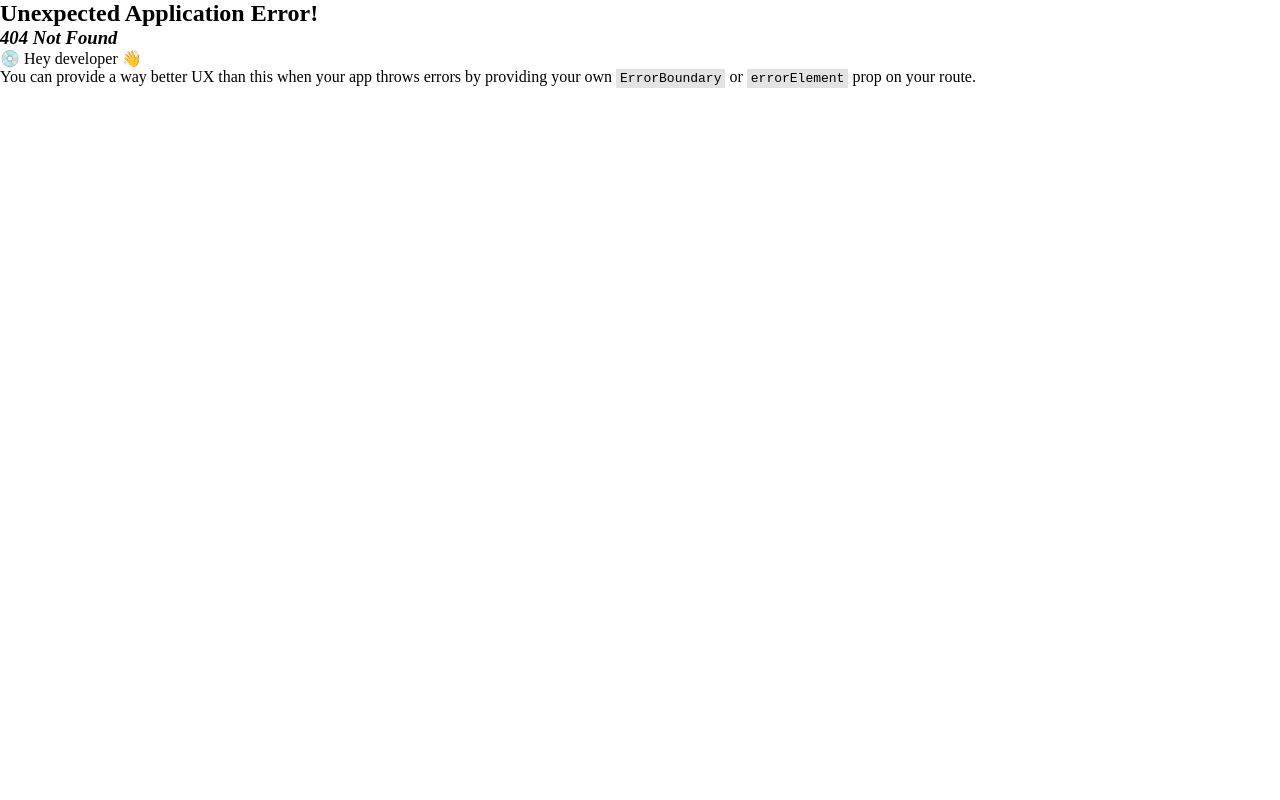
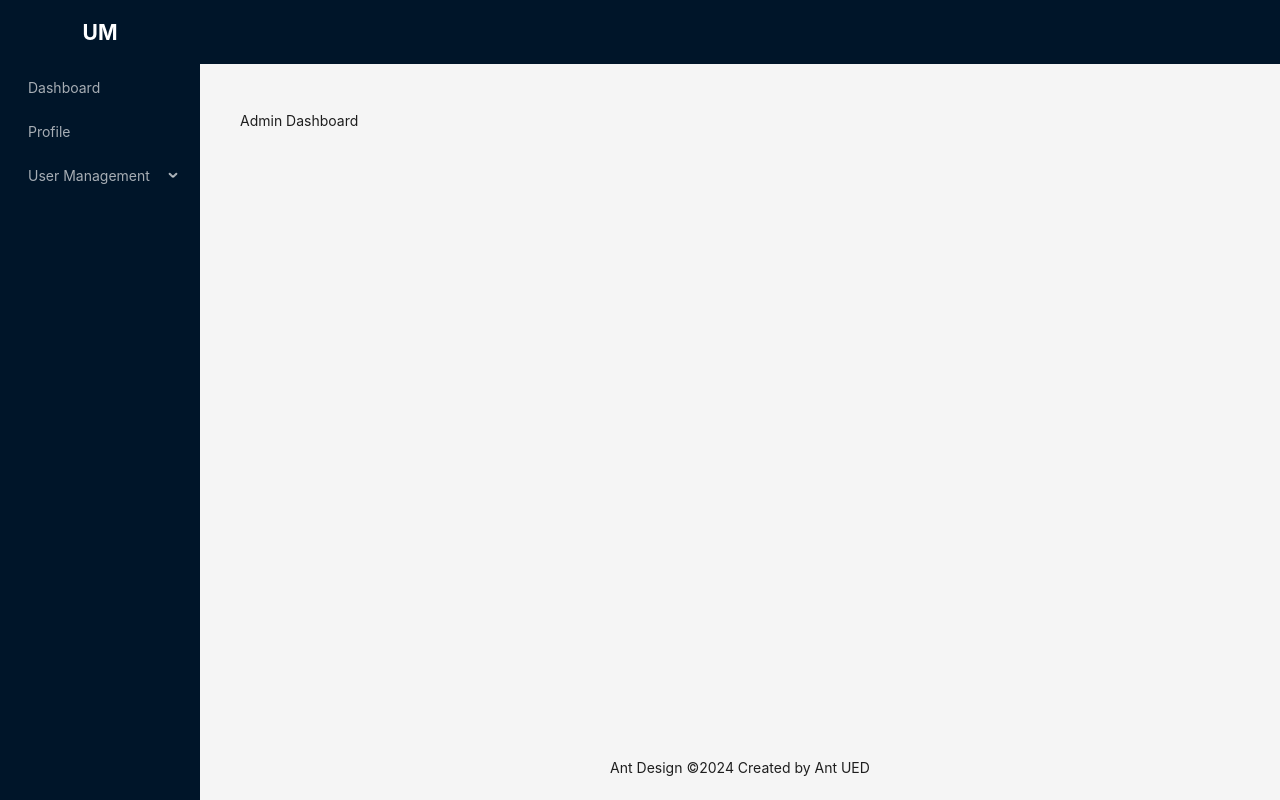
Before and after one commit to sowmik-sec/university-management-client, a React (Vite) app: page /admin/dashboard in a window 1280 px wide. Before the commit this address had no page. Built offline with nearby package versions, Linux system fonts and the light colour scheme.

Commit message:
Absolute path, relative path, outlet, and Layout layer

```diff
--- a/src/components/layout/AdminLayout.tsx
+++ b/src/components/layout/AdminLayout.tsx
@@ -1,7 +1,10 @@
+import { Outlet } from "react-router-dom";
+
 const AdminLayout = () => {
   return (
     <div>
-      <h1>This is admin layout component</h1>
+      <h1>This is navbar</h1>
+      <Outlet />
     </div>
   );
 };
--- a/src/components/layout/MainLayout.tsx
+++ b/src/components/layout/MainLayout.tsx
@@ -1,4 +1,5 @@
 import { Layout, Menu, MenuProps } from "antd";
+import { Outlet } from "react-router-dom";
 
 const { Header, Content, Footer, Sider } = Layout;
 
@@ -68,7 +69,7 @@ const MainLayout = () => {
               minHeight: 360,
             }}
           >
-            <h1>The main content should be here</h1>
+            <Outlet />
           </div>
         </Content>
         <Footer style={{ textAlign: "center" }}>
--- /dev/null
+++ b/src/pages/About.tsx
@@ -0,0 +1,3 @@
+export default function About() {
+  return <div>About</div>;
+}
--- /dev/null
+++ b/src/pages/Contact.tsx
@@ -0,0 +1,5 @@
+const Contact = () => {
+  return <div>Contact</div>;
+};
+
+export default Contact;
--- /dev/null
+++ b/src/pages/Login.tsx
@@ -0,0 +1,5 @@
+const Login = () => {
+  return <div>Login</div>;
+};
+
+export default Login;
--- /dev/null
+++ b/src/pages/Register.tsx
@@ -0,0 +1,5 @@
+const Register = () => {
+  return <div>Register</div>;
+};
+
+export default Register;
--- /dev/null
+++ b/src/pages/admin/AdminDashboard.tsx
@@ -0,0 +1,5 @@
+const AdminDashboard = () => {
+  return <div>Admin Dashboard</div>;
+};
+
+export default AdminDashboard;
--- /dev/null
+++ b/src/pages/admin/CreateStudent.tsx
@@ -0,0 +1,5 @@
+const CreateStudent = () => {
+  return <div>create student</div>;
+};
+
+export default CreateStudent;
--- a/src/routes/routes.tsx
+++ b/src/routes/routes.tsx
@@ -1,11 +1,53 @@
 import { createBrowserRouter } from "react-router-dom";
 import App from "../App";
+import About from "../pages/About";
+import Contact from "../pages/Contact";
+import Login from "../pages/Login";
+import Register from "../pages/Register";
+import AdminDashboard from "../pages/admin/AdminDashboard";
+import CreateStudent from "../pages/admin/CreateStudent";
 
 const router = createBrowserRouter([
-    {
-        path:'/',
-        element: <App/>
-    }
-])
+  {
+    path: "/",
+    element: <App />,
+    children: [
+      {
+        path: "about",
+        element: <About />,
+      },
+      {
+        path: "contact",
+        element: <Contact />,
+      },
+    ],
+  },
+  {
+    path: "/admin",
+    element: <App />,
+    children: [
+      {
+        index: true,
+        element: <AdminDashboard />,
+      },
+      {
+        path: "dashboard",
+        element: <AdminDashboard />,
+      },
+      {
+        path: "create-student",
+        element: <CreateStudent />,
+      },
+    ],
+  },
+  {
+    path: "/login",
+    element: <Login />,
+  },
+  {
+    path: "/register",
+    element: <Register />,
+  },
+]);
 
 export default router;
```
